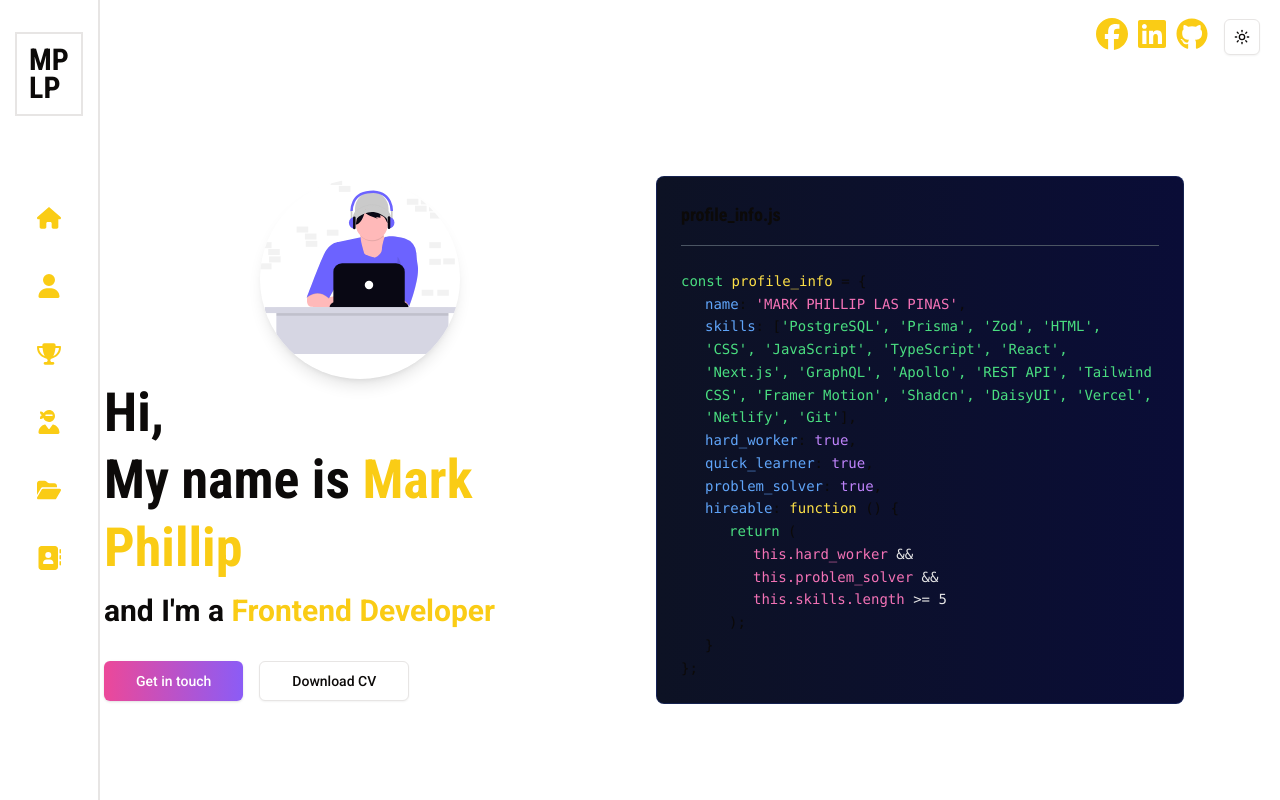
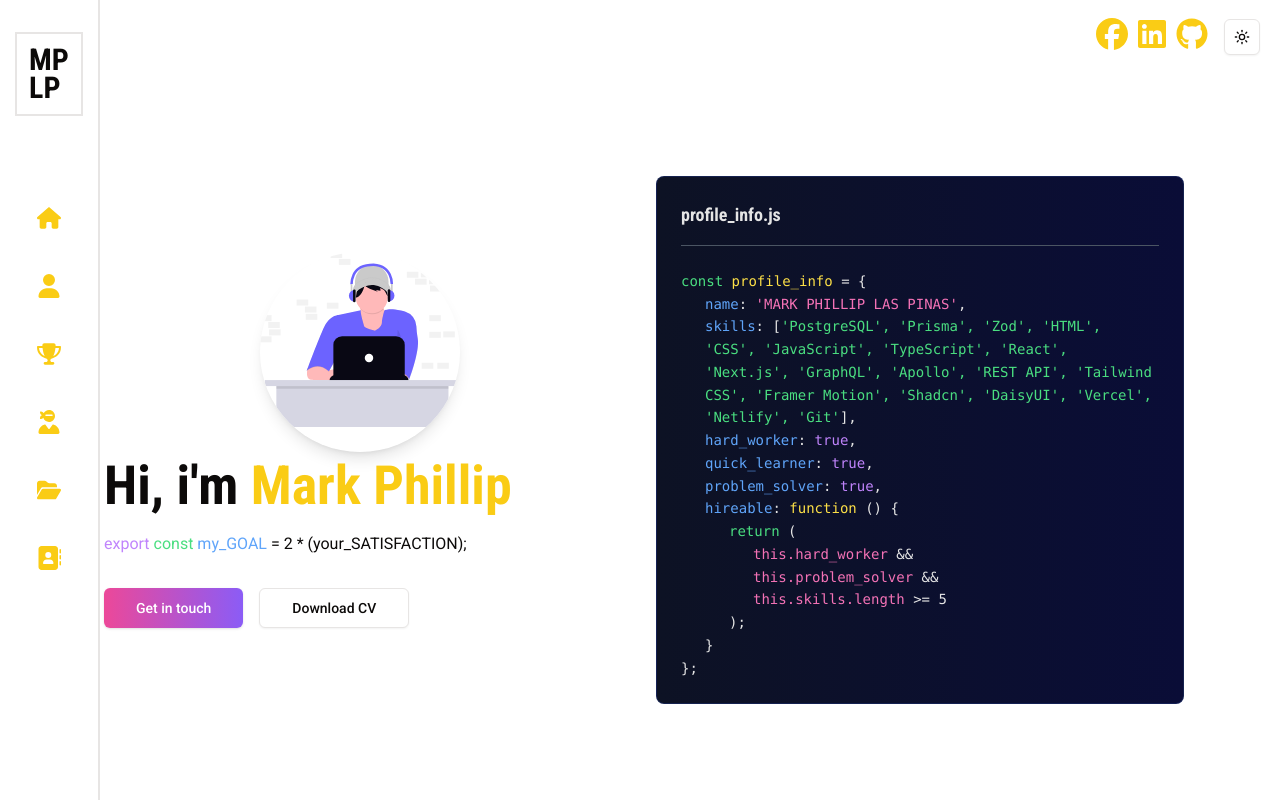
Before and after one commit to markPLP/mysite, a React (Vite) app: page / in a window 1280 px wide. Built offline with nearby package versions, Linux system fonts and the light colour scheme.

Commit message:
Fix hero components - style

```diff
--- a/src/components/hero/HeroBanner.jsx
+++ b/src/components/hero/HeroBanner.jsx
@@ -3,7 +3,10 @@ import HeroIntro from './HeroIntro';
 
 const HeroBanner = () => {
   return (
-    <section className="pt-20 align-element h-screen grid grid-cols-1 items-center lg:grid-cols-2 lg:gap-8 gap-y-8">
+    <section
+      className="pt-20 align-element lg:h-screen grid grid-cols-1 items-center lg:grid-cols-2 lg:gap-8 gap-y-8"
+      id="home"
+    >
       <HeroIntro className="order-2 lg:order-1 flex flex-col items-start justify-center p-2 pb-20 md:pb-10 lg:pt-10" />
       <HeroInfo className="order-1 lg:order-2 from-[#0d1224] border-[#1b2c68a0] relative rounded-lg border bg-gradient-to-r to-[#0a0d37]" />
     </section>
--- a/src/components/hero/HeroInfo.jsx
+++ b/src/components/hero/HeroInfo.jsx
@@ -46,9 +46,11 @@ const HeroInfo = ({ className }) => {
         </ul>
       </aside> */}
       {/* Main Editor */}
-      <div className="flex-1 p-4 sm:p-6">
+      <div className="flex-1 p-4 sm:p-6 text-neutral-200">
         <div className="mb-6 border-b border-gray-600 pb-4">
-          <h2 className="text-lg font-bold">profile_info.js</h2>
+          <h2 className="text-lg font-bold text-neutral-200">
+            profile_info.js
+          </h2>
         </div>
         <div className="font-mono text-sm leading-relaxed">
           <p>
--- a/src/components/hero/HeroIntro.jsx
+++ b/src/components/hero/HeroIntro.jsx
@@ -8,11 +8,16 @@ const HeroIntro = ({ className }) => {
         <img src={heroImg} alt="hero image" />
       </figure>
       <h1 className="text-4xl sm:text-[54px] font-bold mb-3 leading-tight">
-        Hi, <br />
-        My name is <span className="text-primary">Mark Phillip</span>
+        Hi, i'm <span className="text-primary">Mark Phillip</span>
       </h1>
-      <p className="font-bold text-2xl sm:text-3xl">
+      {/* <p className="font-bold text-2xl sm:text-3xl">
         and I&apos;m a <span className="text-primary">Frontend Developer</span>
+      </p> */}
+      <p>
+        <span className="text-purple-400">export </span>
+        <span className="text-green-400">const </span>{' '}
+        <span className="text-blue-400">my_GOAL</span> = 2 *
+        (your_SATISFACTION);
       </p>
       <div className="mt-8 flex gap-4">
         <Button size="lg">Get in touch</Button>
```
